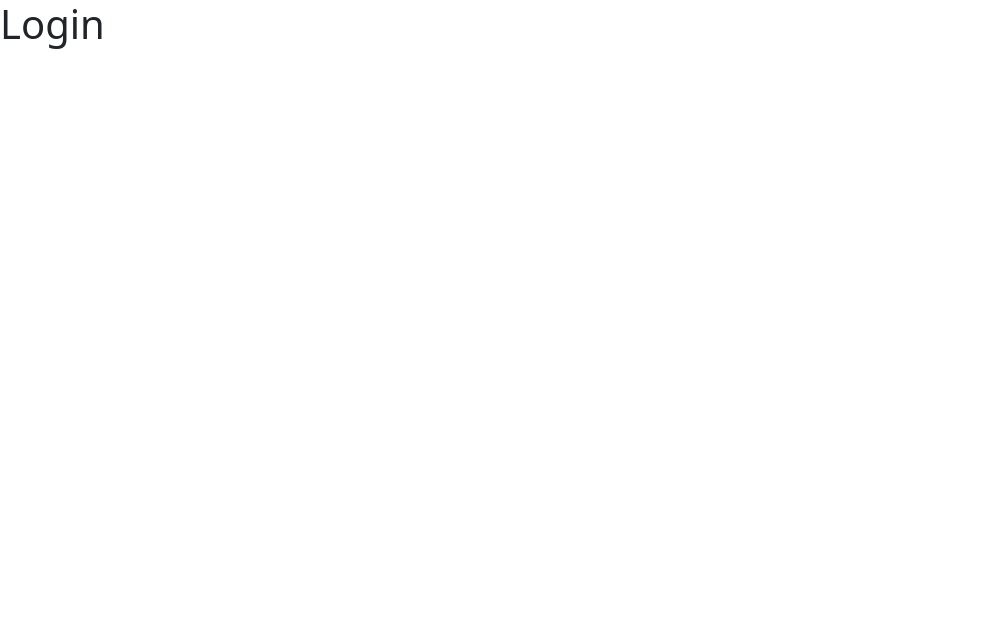
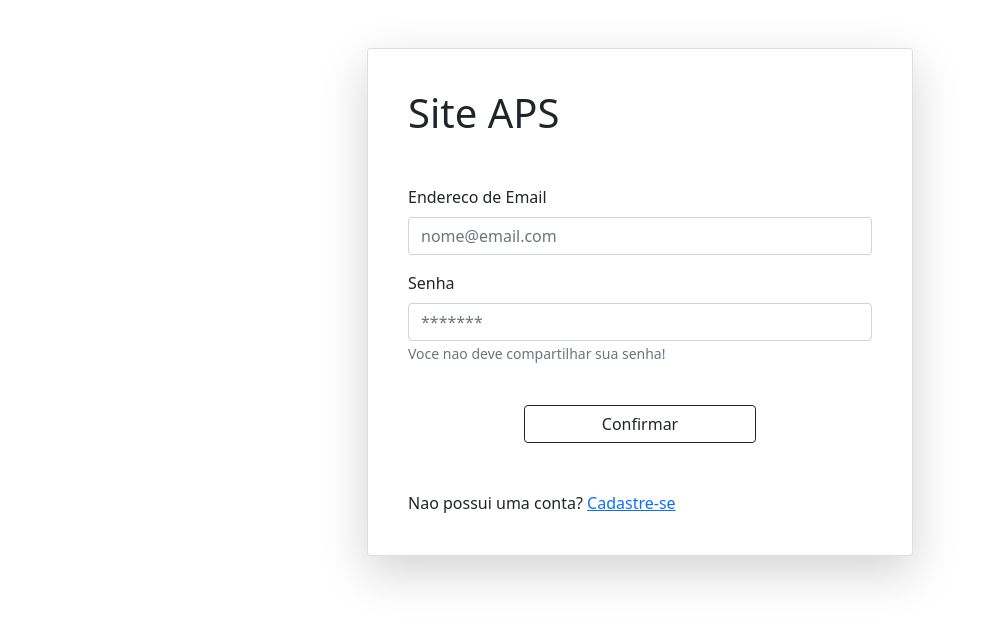
Before and after one commit to MatheusDer/site-aps, a Next.js app: page / in a window 1280 px wide. Shown: the top 624 px of the page, without its empty margins (0-986 px from the left). Built offline with nearby package versions, Linux system fonts and the light colour scheme.

Commit message:
criar a pagina de login sendo o index

```diff
--- a/pages/index.js
+++ b/pages/index.js
@@ -1,8 +1,43 @@
+import Link from "next/link";
+import { Card, Button, Container, Form, Row, Col } from "react-bootstrap";
 function Login() {
   return (
-    <div>
-      <h1>Login</h1>
-    </div>
+    <Container className="mt-5">
+      <Row className="justify-content-center">
+        <Col xl={6}>
+          <Card body className="p-4 shadow-lg">
+            <Card.Title>
+              <h1>Site APS</h1>
+            </Card.Title>
+            <Form className="mt-5">
+              <Form.Group className="mb-3" controlId="email">
+                <Form.Label>Endereco de Email</Form.Label>
+                <Form.Control type="email" placeholder="nome@email.com" />
+              </Form.Group>
+              <Form.Group className="mb-3" controlId="senha">
+                <Form.Label>Senha</Form.Label>
+                <Form.Control type="password" placeholder="*******" />
+                <Form.Text className="text-muted">
+                  Voce nao deve compartilhar sua senha!
+                </Form.Text>
+              </Form.Group>
+              <div className="text-center">
+                <Button
+                  type="submit"
+                  variant="outline-dark"
+                  className="w-50 mt-4"
+                >
+                  Confirmar
+                </Button>
+              </div>
+            </Form>
+            <Card.Text className="mt-5">
+              Nao possui uma conta? <Link href="#">Cadastre-se</Link>
+            </Card.Text>
+          </Card>
+        </Col>
+      </Row>
+    </Container>
   );
 }
 
```
